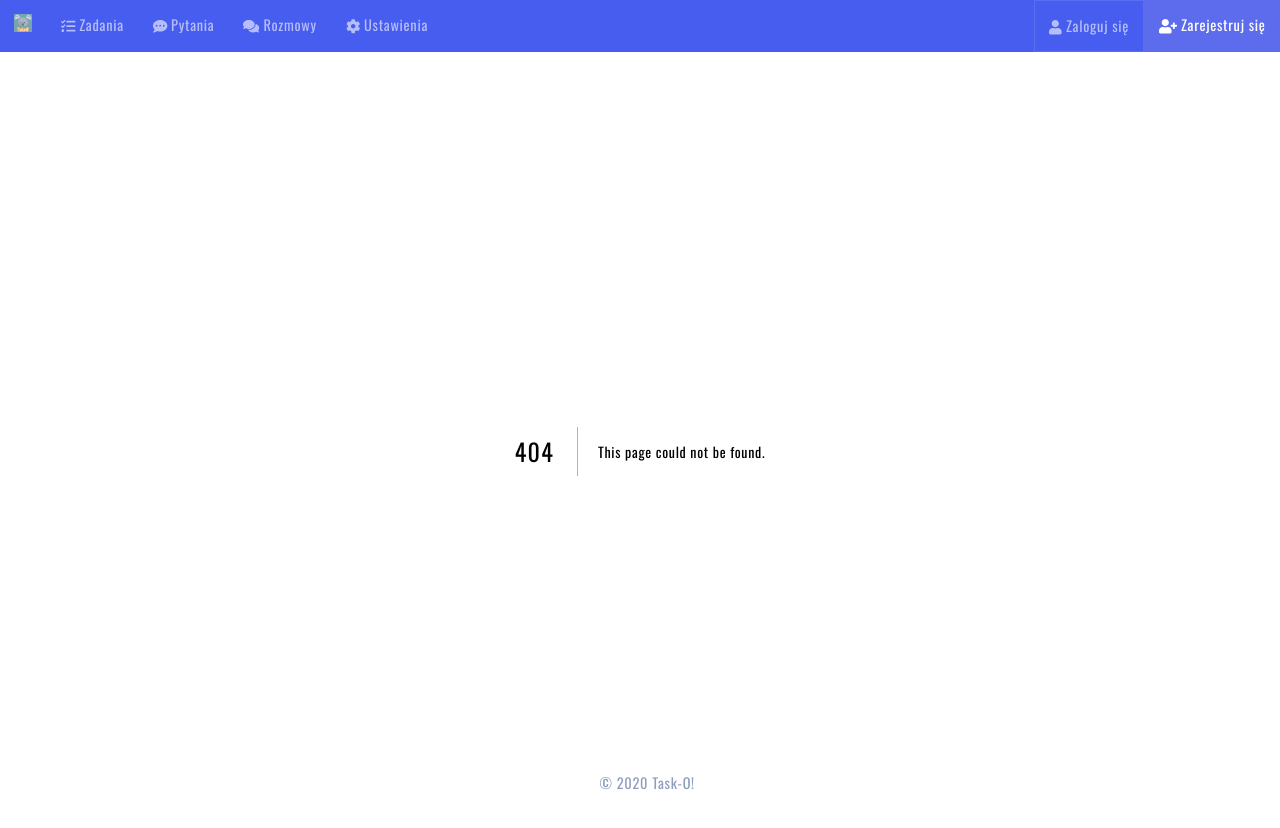
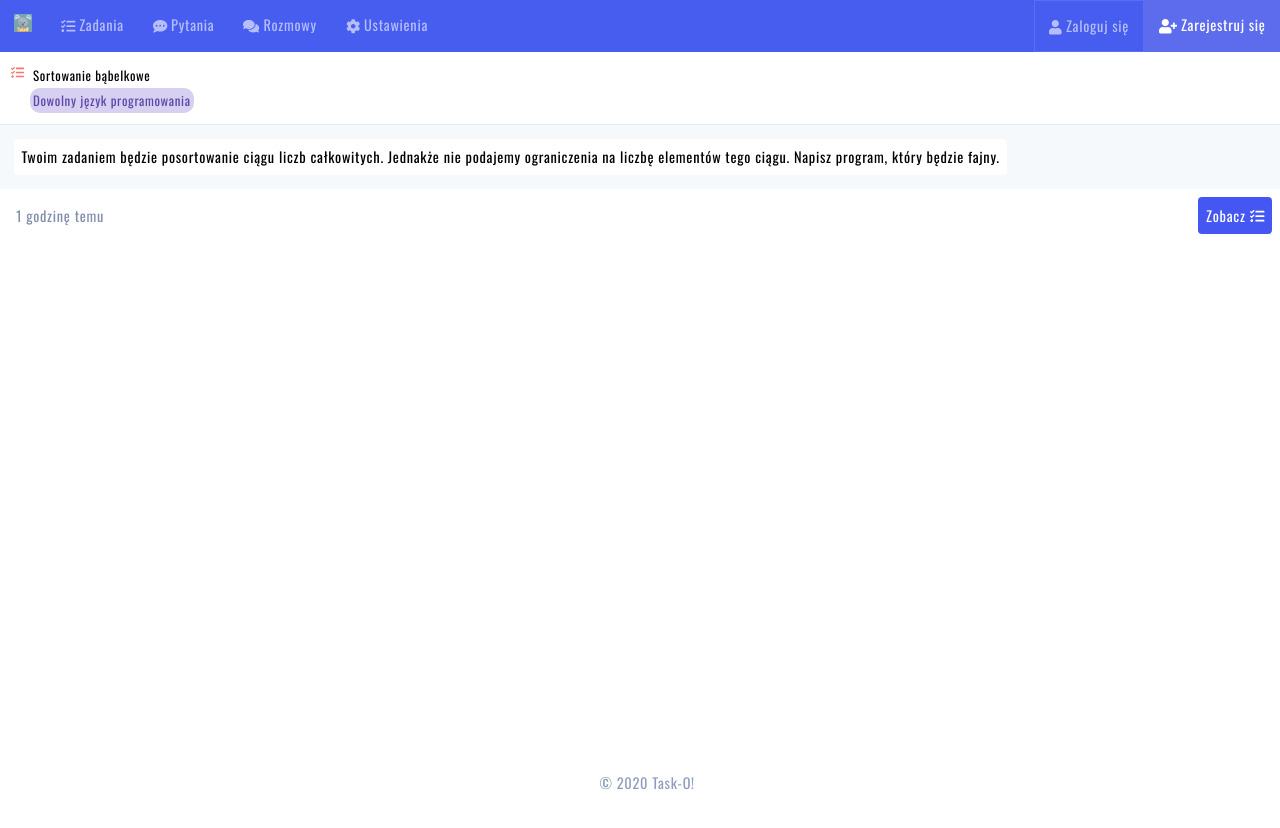
Before and after one commit to FilipHalon/task-o-front-end, a Next.js app: page /components/ActiveTask in a window 1280 px wide. Before the commit this address had no page. Shown: the top 828 px of the page. After the commit the page ends 800 px from the top, so only its background shows below. Built offline with nearby package versions, Linux system fonts and the light colour scheme.

Commit message:
Active tasks page prepared.

```diff
--- /dev/null
+++ b/pages/components/ActiveTask.js
@@ -0,0 +1,29 @@
+import { FontAwesomeIcon } from '@fortawesome/react-fontawesome';
+import { faTasks } from '@fortawesome/free-solid-svg-icons';
+import ActiveTasks from './ActiveTasks';
+
+const ActiveTask = () => {
+    return (
+        <div className="active-task">
+            <div className="recent-task">
+                <span><FontAwesomeIcon icon={faTasks} /></span>
+                <span className="recent-task-description">
+                    <span>Sortowanie bąbelkowe</span>
+                    <span className="required-programming-languages">Dowolny język programowania</span>
+                </span>
+                <span><image src="/UAM-logo-siw-amu.jpg" alt="" /></span>
+            </div>
+            <div className="active-task-summary">
+                <span>
+                    Twoim zadaniem będzie posortowanie ciągu liczb całkowitych. Jednakże nie podajemy ograniczenia na liczbę elementów tego ciągu. Napisz program, który będzie fajny.
+                </span>
+            </div>
+            <div>
+                <span>1 godzinę temu</span>
+                <span>Zobacz <FontAwesomeIcon icon={faTasks} /> </span>
+            </div>
+        </div>
+    )
+}
+
+export default ActiveTask;
--- /dev/null
+++ b/pages/components/ActiveTasks.js
@@ -0,0 +1,24 @@
+import ActiveTask from "./ActiveTask"
+
+const ActiveTasks = () => {
+    return (
+        <section className="task-description">
+            <div className="task-description">
+                <div className="task-general-info">
+                    <div>
+                        <h2>Zadania</h2>
+                        <h2>Aktywne: 100</h2>
+                        {/* <p>Firmy: 100</p> */}
+                    </div>
+                </div>
+                <div className="task-area">
+                    <ActiveTask />
+                    <ActiveTask />
+                    <ActiveTask />
+                </div>
+            </div>
+        </section>
+    )
+};
+
+export default ActiveTasks;
--- a/pages/components/TaskDescription.js
+++ b/pages/components/TaskDescription.js
@@ -33,7 +33,7 @@ const TaskDescription = () => {
                             <span>Limit pamięci</span>
                             <span>1024 MB</span>
                         </div> */}
-                        <span>Dowolny język programowania</span>
+                        <span className="required-programming-languages">Dowolny język programowania</span>
                     </div>
                     <div className="task-description-summary">
                         Twoim zadaniem będzie posortowanie ciągu liczb całkowitych. Jednakże nie podajemy ograniczenia na liczbę elementów tego ciągu. Napisz program, który będzie wczytywał liczby ze standardowego wejścia, tak długo, aż wczytaną liczbą będzie 0 oraz wypisze wszystkie wczytane liczby w porządku niemalejącym.
--- a/style.css
+++ b/style.css
@@ -326,7 +326,7 @@ div.task-description {
     border-bottom: var(--sidebar-border);
 }
 
-.programming-languages span {
+.required-programming-languages {
     padding: 1%;
     border-radius: 10px;
     background: #D7D0F0;
@@ -453,3 +453,64 @@ div.task-description {
     align-self: center;
     color: #838EAB;
 }
+
+/* active task */
+
+.active-task {
+    border-radius: 4px;
+    background: #FFF;
+    font-size: 90%;
+}
+
+.active-task .recent-task {
+    border-bottom: var(--sidebar-border);
+    padding: .5rem;
+}
+
+.active-task .recent-task svg {
+    color: #FE716C;
+}
+
+.active-task img {
+    width: 2em;
+}
+
+.active-task-summary {
+    background: #F6F9FC;
+}
+
+.active-task-summary span {
+    display: inline-block;
+    margin: 1em;
+    padding: .5em;
+    background: #FFF;
+    border-radius: 4px;
+}
+
+.active-task > div:last-of-type {
+    display: flex;
+    justify-content: space-between;
+    padding: .5rem;
+}
+
+.active-task > div:last-of-type span {
+    padding: .5rem;
+}
+
+.active-task > div:last-of-type span:first-of-type {
+    color: #838EAB;
+}
+
+.active-task > div:last-of-type span:last-of-type {
+    border-radius: 4px;
+    color: #FFF;
+    background: #4457F3;
+}
+
+/* active tasks */
+
+.task-area {
+    display: grid;
+    grid: auto / 1fr 1fr;
+    grid-gap: 2em;
+}
```
Also changed, not shown: pages/active-tasks.js (added, +13 -0 lines).
